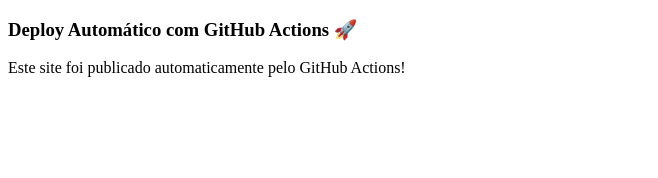
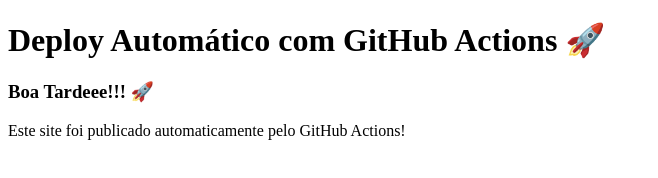
Before and after one commit to alexandreaol/241ATTDS, a plain HTML site: page index.html in a window 1280 px wide. Shown: the whole page, without its empty margins (0-658 px from the left). Drawn offline with Linux system fonts and the light colour scheme.

Commit message:
Update index.html

```diff
--- a/index.html
+++ b/index.html
@@ -6,7 +6,8 @@
     <title>Meu Site Automático</title>
 </head>
 <body>
-    <h3>Deploy Automático com GitHub Actions 🚀</h3>
+    <h1>Deploy Automático com GitHub Actions 🚀</h1>
+    <h3>Boa Tardeee!!! 🚀</h3>
     <p>Este site foi publicado automaticamente pelo GitHub Actions!</p>
 </body>
 </html>
```
